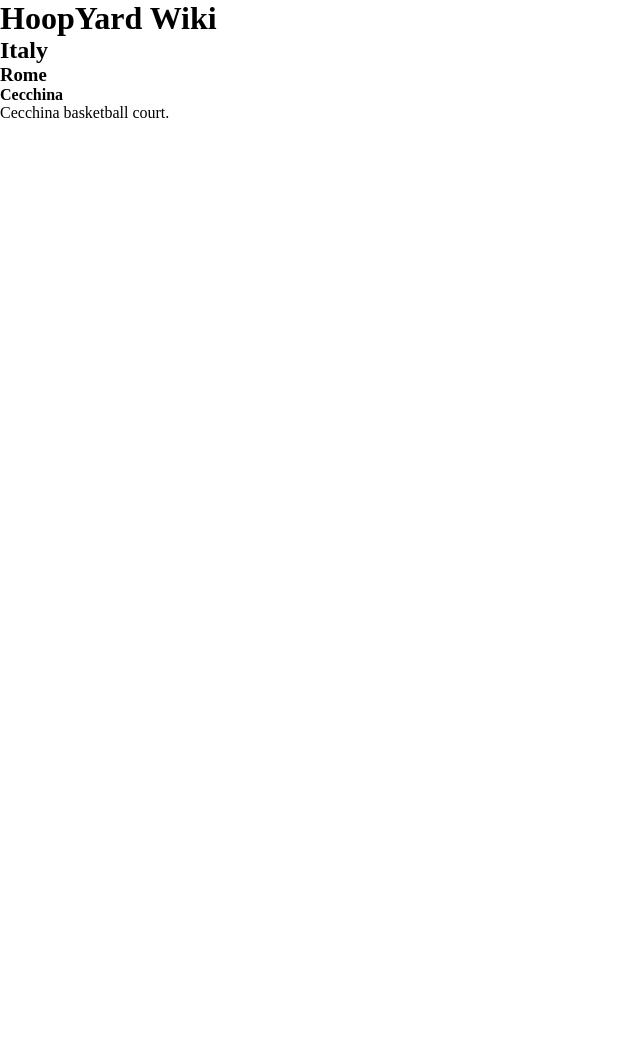
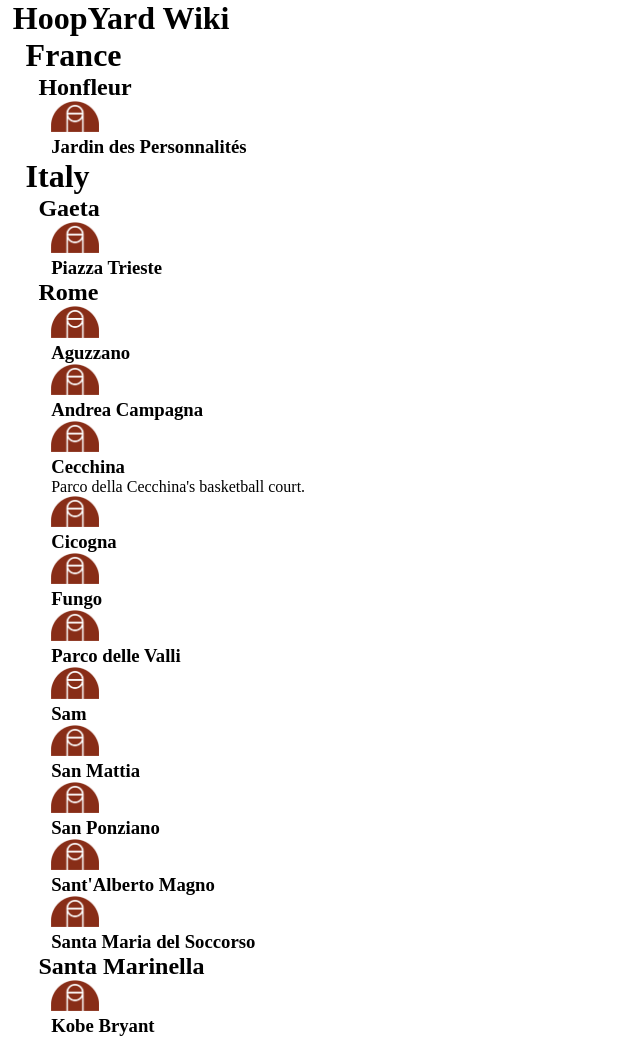
Before and after one commit to FrankPujo/HoopYard, a plain HTML site: page courts/wiki.html in a window 1280 px wide. Shown: the whole page, without its empty margins (0-640 px from the left). Before the commit the page ends 800 px from the top, so only its background shows below. Drawn offline with Linux system fonts and the light colour scheme.

Commit message:
Wiki to Map links

```diff
--- a/courts/wiki.html
+++ b/courts/wiki.html
@@ -5,12 +5,88 @@
 		<meta name="description" content="HoopYard's Wiki contains information for basketball courts all over the world.">
 		<link rel="shortcut icon" href="../res/img/logo-icon.png" type="image/x-icon">
 		<link rel="stylesheet" type="text/css" href="../res/style.css"/>
+		<script src="../res/wiki.js"></script>
 	</head>
 	<body>
-		<h1>HoopYard Wiki</h1>
-		<h2>Italy</h2>
-		<h3>Rome</h3>
-		<h4 id="cecchina">Cecchina</h4>
-		<p>Cecchina basketball court.</p>
+		<div id="wiki">
+			<h1>HoopYard Wiki</h1>
+			<div class="nation">
+				<h1>France</h1>
+				<div class="city">
+					<h2>Honfleur</h2>
+					<div class="court">
+						<img id="c9" onclick="gotoMap(event);" src="../res/img/halfcourt-icon.png" class="mapLink">
+						<h3>Jardin des Personnalités</h3>
+					</div>
+				</div>
+			</div>
+			<div class="nation">
+				<h1>Italy</h1>
+				<div class="city">
+					<h2>Gaeta</h2>
+					<div class="court">
+						<img id="c10" onclick="gotoMap(event);" src="../res/img/halfcourt-icon.png" class="mapLink">
+						<h3>Piazza Trieste</h3>
+					</div>
+				</div>
+				<div class="city">
+					<h2>Rome</h2>
+					<div class="court">
+						<img id="c11" onclick="gotoMap(event);" src="../res/img/halfcourt-icon.png" class="mapLink">
+						<h3>Aguzzano</h3>
+					</div>
+					<div class="court">
+						<img id="c14" onclick="gotoMap(event);" src="../res/img/halfcourt-icon.png" class="mapLink">
+						<h3>Andrea Campagna</h3>
+					</div>
+					<div class="court">
+						<img id="c1" onclick="gotoMap(event);" src="../res/img/halfcourt-icon.png" class="mapLink">
+						<h3>Cecchina</h3>
+						<p>Parco della Cecchina's basketball court.</p>
+					</div>
+					<div class="court">
+						<img id="c7" onclick="gotoMap(event);" src="../res/img/halfcourt-icon.png" class="mapLink">
+						<h3>Cicogna</h3>
+					</div>
+					<div class="court">
+						<img id="c2" onclick="gotoMap(event);" src="../res/img/halfcourt-icon.png" class="mapLink">
+						<h3>Fungo</h3>
+					</div>
+					<div class="court">
+						<img id="c12" onclick="gotoMap(event);" src="../res/img/halfcourt-icon.png" class="mapLink">
+						<h3>Parco delle Valli</h3>
+					</div>
+					<div class="court">
+						<img id="c6" onclick="gotoMap(event);" src="../res/img/halfcourt-icon.png" class="mapLink">
+						<h3>Sam</h3>
+					</div>
+					<div class="court">
+						<img id="c4" onclick="gotoMap(event);" src="../res/img/halfcourt-icon.png" class="mapLink">
+						<h3>San Mattia</h3>
+					</div>
+					<div class="court">
+						<img id="c5" onclick="gotoMap(event);" src="../res/img/halfcourt-icon.png" class="mapLink">
+						<h3>San Ponziano</h3>
+					</div>
+					<div class="court">
+						<img id="c3" onclick="gotoMap(event);" src="../res/img/halfcourt-icon.png" class="mapLink">
+						<h3>Sant'Alberto Magno</h3>
+					</div>
+					<div class="court">
+						<img id="c13" onclick="gotoMap(event);" src="../res/img/halfcourt-icon.png" class="mapLink">
+						<h3>Santa Maria del Soccorso</h3>
+					</div>
+					<div class="court">
+					</div>
+				</div>
+				<div class="city">
+					<h2>Santa Marinella</h2>
+					<div class="court">
+						<img id="c8" onclick="gotoMap(event);" src="../res/img/halfcourt-icon.png" class="mapLink">
+						<h3>Kobe Bryant</h3>
+					</div>
+				</div>
+			</div>
+		</div>
 	</body>
 </html>
--- a/res/style.css
+++ b/res/style.css
@@ -16,3 +16,24 @@ body {
 h1, h2, h3, h4, p {
 	margin: 0;
 }
+
+#wiki {
+	margin-left: 1vw;
+	width: 99vw;
+}
+
+.nation {
+	margin-left: 1vw;
+}
+
+.city {
+	margin-left: 1vw;
+}
+
+.court {
+	margin-left: 1vw;
+}
+
+.mapLink {
+	width: 3em;
+}
--- /dev/null
+++ b/res/wiki.js
@@ -0,0 +1,3 @@
+function gotoMap( event ) {
+	window.location.href = "../courts/map.html?".concat( event.target.id );
+}
```
Also changed, not shown: res/map.js (+61 -25 lines), res/courts.json (deleted), res/img/halfcourt-icon.png (added).
